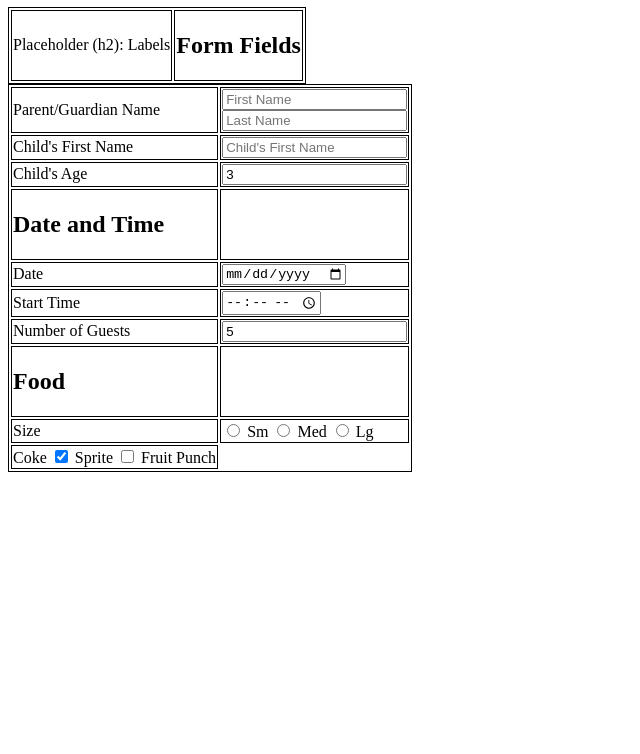
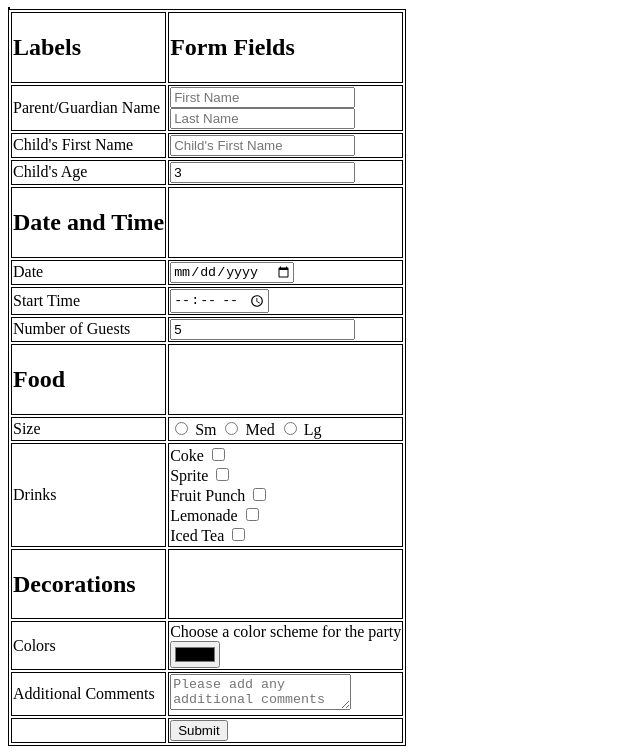
Before and after one commit to Brown6734/SE111_68_202320, a plain HTML site: page w5_form_files/index.html in a window 1280 px wide. Shown: the part 73-827 px from the top of the page, without its empty margins (0-640 px from the left). Before the commit the page ends 800 px from the top, so only its background shows below. Drawn offline with Linux system fonts and the light colour scheme.

Commit message:
finished week 5 tables form assignment

```diff
--- a/w5_form_files/index.html
+++ b/w5_form_files/index.html
@@ -31,15 +31,10 @@
 
         -->
 
-    <h1>Placeholder Heading</h1>
+    <h1>Birthday Party Registration Form</h1>
 
     <table>
-        <thead>
-            <tr>
-                <td>Placeholder (h2): Labels</td>
-                <td><h2>Form Fields</h2></td>
-            </tr>
-        </thead>
+
 
         <tbody>
 
@@ -50,6 +45,13 @@
 
     <form action="confirm.html" method="GET">
         <table>
+            <thead>
+                <tr>
+                    <td><h2>Labels</h2></td>
+                    <td><h2>Form Fields</h2></td>
+                </tr>
+            </thead>
+            <tbody>
                 <tr>
                     <td>
                         <label for="g-first">Parent/Guardian Name</label><br>
@@ -152,14 +154,60 @@
                 <!--label of drinks-->
                 <!--coke label
                 type checkbox; name drink1; checked true; value coke;-->
+                    <td>Drinks</td>
                     <td>
                         <label for="drink1">Coke</label>
-                    <input type="checkbox" name="drink1" checked="true" value="coke">
+                        <input type="checkbox" name="drink-1" id= "drink1" value="coke">
+                        <br>
                         <label for="drink2">Sprite</label>
-                    <input type="checkbox" name="drink2" value="sprite">
+                        <input type="checkbox" name="drink-2" id="drink2" value="sprite">
+                        <br>
                         <label for="drink3">Fruit Punch</label>
+                        <input type="checkbox" name="drink-3" id="drink3" value="fruit punch">
+                        <br>
+                        <label for="drink4">Lemonade</label>
+                        <input type="checkbox" name="drink-4" id="drink4" value="lemonade">
+                        <br>
+                        <label for="drink5">Iced Tea</label>
+                        <input type="checkbox" name="drink-5" id="drink5" value="iced tea">
                     </td>
                 </tr>
+                <tr>
+                    <td><h2>Decorations</h2></td>
+                    <td></td>
+                </tr>
+                <tr>
+                <!--color scheme-->
+                <!--label of colors-->
+                <!--type color; name colors-->
+                    <td>Colors</td>
+                    <td>
+                        <label for="colors">Choose a color scheme for the party</label>
+                        <br>
+                        <input type="color" name="color-s" id="colors">
+                    </td>
+                </tr>
+                <tr>
+                <!--additional comments <td>-->
+                <!--<textarea>-->
+                <!--placeholder: please add any additional comments here;
+                name comments-->
+                    <td>
+                        <label for="comments">Additional Comments</label>
+                    </td>
+                    <td>
+                        <textarea name="comment-s" id="comments" placeholder="Please add any additional comments here"></textarea>
+                    </td>
+                </tr>
+                <tr>
+                <!--submit-->
+                <!--type sumbit; value submit-->
+                    <td></td>
+                    <td>
+                        <input type="submit" value="Submit">
+                    </td>
+                </tr>
+            </tbody>
         </table>
     </form>
 
@@ -170,7 +218,7 @@
     <!--method: the method in which data is sent the server-->
     <!--action: a link to another page or script that will utilize the data in some way-->
     <!--forms utilize <input> tags as well as some others to create interactive form elements such as text, boxes, select boxes and buttons-->
-    <p></p>
+
 
 
 
```
Lines whose indentation alone changed are shown as unchanged.
